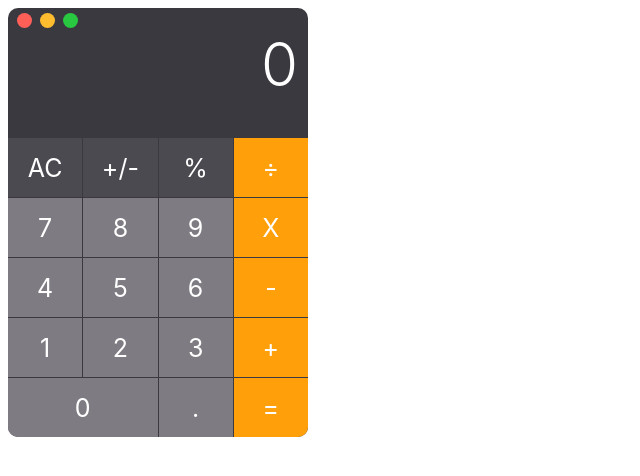
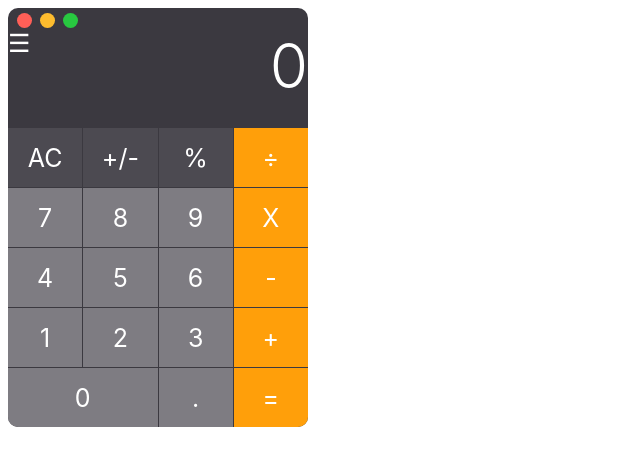
Before and after one commit to AugustoMittmann/Calculator, a React (Create React App) app in the folder calculator/: page / in a window 1280 px wide. Shown: the top 476 px of the page, without its empty margins (0-640 px from the left). Built offline with nearby package versions, Linux system fonts and the light colour scheme.

Commit message:
alterações

```diff
--- a/calculator/src/components/UI/Buttons.jsx
+++ b/calculator/src/components/UI/Buttons.jsx
@@ -12,6 +12,7 @@ const Buttons = ({changeDisplay}) => {
   * 3 -> multiplication
   * 4 -> division
   */
+ const [history, setHistory] = useState([])
 
   function ac() {
     setCurrentValue(0)
@@ -167,10 +168,6 @@ const Buttons = ({changeDisplay}) => {
     }
   }
 
-console.log('op: ' + operation)
-console.log('old: ' + oldValue)
-console.log('current: ' + currentValue)
-
   changeDisplay(display)
   return (
   <>
--- a/calculator/src/components/UI/Calculator.jsx
+++ b/calculator/src/components/UI/Calculator.jsx
@@ -1,24 +1,40 @@
-import React, {useState, useEffect} from "react";
+import React, {useState} from "react";
 import Buttons from "./Buttons";
 import Display from "./Display";
+import Historic from "./Historic";
 
 import '../style.css'
 
 function Calculator ({}) {
 
+  const [showHistory, setShowHistory] = useState(false)
+
   const [currentValue, setCurrentValue] = useState(0)
-  const [oldValue, setOldValue] = useState(0)
-  const [changeValue, setChangeValue] = useState(0)
 
   function changeDisplay(value) {
     setCurrentValue(value)
   }
 
+  function onMouseEnter() {
+    setShowHistory(true)
+  }
+  function onMouseDown() {
+    setShowHistory(false)
+    console.log('weq');
+  }
+
   return (
-    <section className="container">
-      <Display setDisplay={currentValue}/>
-      <Buttons changeDisplay={changeDisplay}/>
-    </section>
+    <>
+      <section className="container">
+        <Display setDisplay={currentValue} onMouseEnter={onMouseEnter} onMouseDown={onMouseDown}/>
+        <Buttons changeDisplay={changeDisplay} />
+      </section>
+      {
+        showHistory === true ?
+        <Historic /> :
+        null
+      }
+    </>
   )
 }
 
--- a/calculator/src/components/UI/Display.jsx
+++ b/calculator/src/components/UI/Display.jsx
@@ -1,6 +1,6 @@
 import React from "react";
 
-const Display = ({setDisplay}) => {
+const Display = ({setDisplay, onMouseEnter, onMouseDown}) => {
 
   return (
   <>
@@ -10,9 +10,8 @@ const Display = ({setDisplay}) => {
           <div className="topBall yellowBall"></div>
           <div className="topBall greenBall"></div>
         </div>
-        <div className="numberDisplay">
-          {setDisplay}
-        </div>
+        <div className="dash" onMouseEnter={onMouseEnter} onMouseDown={onMouseDown} >☰</div>
+        <div className="numberDisplay">{setDisplay}</div>
       </div>
   </>
   )
--- /dev/null
+++ b/calculator/src/components/UI/Historic.jsx
@@ -0,0 +1,34 @@
+import React from "react";
+
+const Historic = ({}) => {
+
+  return (
+  <>
+    <div className="historic">
+        <ul>
+          <li>12 x 34 = 200</li>
+          <li>12 x 34 = 200</li>
+          <li>12 x 34 = 200</li>
+          <li>12 x 34 = 200</li>
+          <li>12 x 34 = 200</li>
+          <li>12 x 34 = 200</li>
+          <li>12 x 34 = 200</li>
+          <li>12 x 34 = 200</li>
+          <li>12 x 34 = 200</li>
+          <li>12 x 34 = 200</li>
+          <li>12 x 34 = 200</li>
+          <li>12 x 34 = 200</li>
+          <li>12 x 34 = 200</li>
+          <li>12 x 34 = 200</li>
+          <li>12 x 34 = 200</li>
+          <li>12 x 34 = 200</li>
+          <li>12 x 34 = 200</li>
+          <li>12 x 34 = 200</li>
+          <li>12 x 34 = 200</li>
+        </ul>
+    </div>
+  </>
+  )
+}
+
+export default Historic
--- a/calculator/src/components/style.css
+++ b/calculator/src/components/style.css
@@ -7,7 +7,6 @@ body {
   border-radius: 10px;
   display: grid;
   grid-template-rows: 120px 299px;
-  grid-gap: 10px;
   overflow: hidden;
   width: 300px;
 }
@@ -20,13 +19,22 @@ body {
   text-align: center;
 }
 .topButton {  background: #4C4A51;  }
-.topButton:hover {  background: rgba(255, 255, 255, 0.15);}
+.topButton:hover {
+  background: rgba(255, 255, 255, 0.15);
+  cursor: pointer;
+}
 
 .numberButton {  background: #7e7c82; }
-.numberButton:hover {  background: rgba(255, 255, 255, 0.3);}
+.numberButton:hover {
+  background: rgba(255, 255, 255, 0.3);
+  cursor: pointer;
+}
 
 .sideButton {  background: #ff9f0a; }
-.sideButton:hover {  background: rgba(255, 159, 10, 0.9);}
+.sideButton:hover {
+  background: rgba(255, 159, 10, 0.9);
+  cursor: pointer;
+}
 
 .button {
   display: grid;
@@ -60,17 +68,19 @@ body {
 
 
 .display {
-  font-size: 60px;
+  font-size: 62px;
   font-weight: 300;
   color: #fff;
   display: grid;
   grid-template-rows: 20px 1fr;
+  grid-template-columns: 25px 1fr;
   max-width: 300px;
-  overflow-y: auto;
 }
 .topBar {
   display: inline-flex;
-  margin: 5px;
+  margin-left: 5px;
+  margin-top: 5px;
+  grid-column: 1/ span 2;
 }
 .topBall {
   margin: 0px 4px;
@@ -82,12 +92,25 @@ body {
 .yellowBall {background: #FEBC2E;}
 .greenBall {background: #28C840;}
 
+.dashes {
+  display: grid;
+  grid-template-rows: repeat(3, 8px);
+  font-size: 50px;
+  margin: 0px 5px;
+  align-content: flex-start;
+}
+.dash {
+  display: grid;
+  align-content: flex-start;
+  font-size: 25px;
+}
+
 
 .numberDisplay {
-  margin: 0px 10px;
+  margin-left: 5px;
   text-align: end;
+  overflow-y: auto;
 }
-
 ::-webkit-scrollbar {
   background-color: #3B3940;
 }
@@ -97,3 +120,18 @@ body {
 ::-webkit-scrollbar-thumb {
   background-color: #7e7c82;
 }
+
+
+.historic {
+  width: 230px;
+  height: 392px;
+  position: absolute;
+  top: 35px;
+  border-radius: 10px;
+  overflow-x: auto;
+  transition: 1s;
+}
+
+.dash {
+  color: #fff;
+}
```
